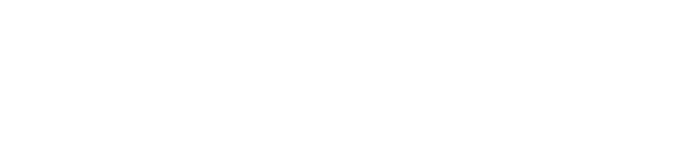
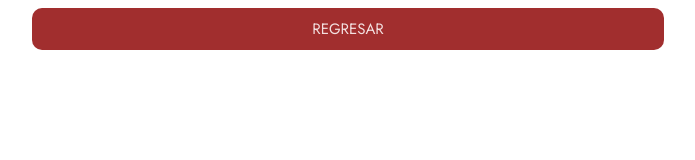
Before and after one commit to WoLKaR-dev/movilidadsalamanca, a plain HTML site: page lineas.html in a window 1280 px wide. Shown: the whole page, without its empty margins (292-987 px from the left). Drawn offline with Linux system fonts and the light colour scheme.

Commit message:
Add files via upload

```diff
--- a/estilos.css
+++ b/estilos.css
@@ -52,6 +52,22 @@ a{
 }
 #cargaParadas{
     display: none;
+}
+
+#botonRegreso{
+    display: block; /* Hace que el input se comporte como un bloque */
+    margin: 0 auto; /* Auto en los márgenes horizontales lo centra */
+    background-color: var(--color-titulo-aviso);
+    color: var(--color-texto-aviso);
+    border: none;
+    border-radius: 10px;
+    font-size: 15px;
+    font-family: JostRegular;
+    padding: 10px; /* Espacio interno dentro del input */
+    width: 50%; /* Controla el ancho del input si es necesario */
+    text-align: center;
+    margin-bottom: 5px;
+    margin-bottom: 25px;
 }
 
 #nombreParada{
--- a/lineas.html
+++ b/lineas.html
@@ -8,7 +8,7 @@
     <script src="acciones.js" defer></script>
 </head>
 <body>
-
+    <button id = "botonRegreso" onclick="location.href='index.html'">REGRESAR</button>
 <div id="linea1">
         <div id="contenedor">
             <h2 id="titulo">¿Buscas otro trayecto?</h2>
```
Also changed, not shown: ubicacion.js (+15 -7 lines).
